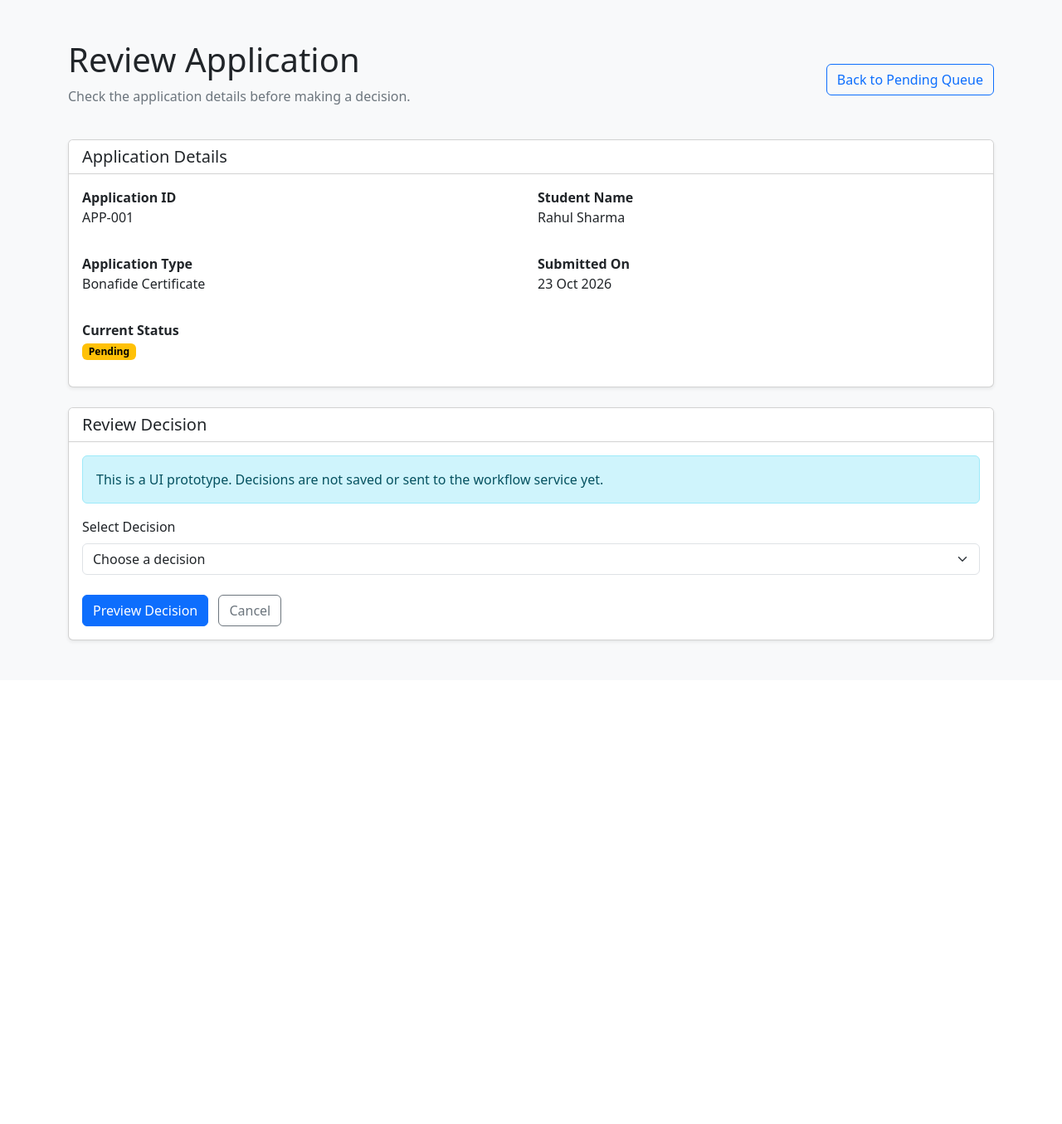
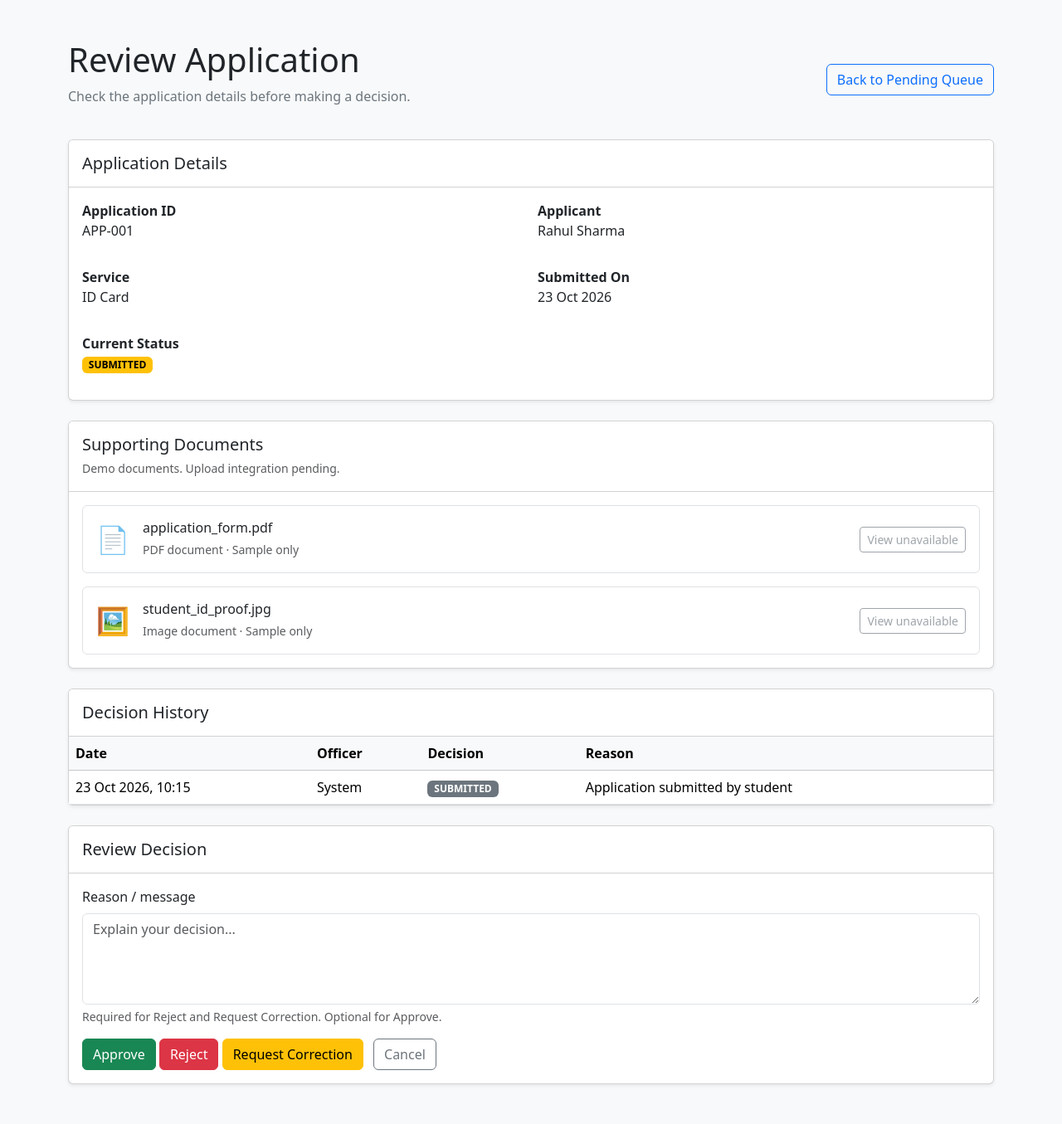
Before and after one commit to TanishqGoyal27/Docket, a Spring Boot app: page /staff/review?id=APP-001 in a window 1280 px wide. Shown: the part 56-1411 px from the top of the page at 83% size. Before the commit the page ends 831 px from the top, so only its background shows below. Run offline with Spring Boot 4, Linux system fonts and the light colour scheme.

Commit message:
WIP staff pages

```diff
--- a/src/main/java/com/tiet/docket/staff/StaffController.java
+++ b/src/main/java/com/tiet/docket/staff/StaffController.java
@@ -2,83 +2,142 @@ package com.tiet.docket.staff;
 
 import java.util.List;
 import java.util.Map;
+
 import org.springframework.stereotype.Controller;
 import org.springframework.ui.Model;
 import org.springframework.web.bind.annotation.GetMapping;
+import org.springframework.web.bind.annotation.PostMapping;
+import org.springframework.web.bind.annotation.RequestParam;
+import org.springframework.web.servlet.mvc.support.RedirectAttributes;
 
 @Controller
 public class StaffController {
 
+        // ---------- Portal (role chooser) ----------
+        @GetMapping("/")
+        public String home() {
+                return "redirect:/staff/portal";
+        }
+
+        @GetMapping("/staff/portal")
+        public String portal(Model model) {
+                model.addAttribute("officerRoles", List.of(
+                                new StaffRoleCard("ADMIN_OFFICER", "Administrative Officer",
+                                                "Verifies ID card applications, reviews correction requests and updates student records.",
+                                                "🗂️", "approval"),
+                                new StaffRoleCard("PROFESSOR", "Professor / Supervisor",
+                                                "Verifies project relevance and expenditure of reimbursement claims.",
+                                                "🎓", "approval"),
+                                new StaffRoleCard("HOD", "Head of Department",
+                                                "Approves or rejects verified reimbursement claims.", "🏛️",
+                                                "approval"),
+                                new StaffRoleCard("SCHOLARSHIP_OFFICER", "Scholarship Officer",
+                                                "Verifies scholarship documents and eligibility.", "🏅", "approval"),
+                                new StaffRoleCard("FINANCE_OFFICER", "Finance Officer",
+                                                "Verifies ID card fees and reimbursement bills.", "💳", "finance"),
+                                new StaffRoleCard("ACCOUNTS_OFFICER", "Accounts Officer",
+                                                "Records payment reference and date, then marks claims as processed.",
+                                                "🧾", "finance")));
+                model.addAttribute("adminRole", new StaffRoleCard("ADMINISTRATOR", "Administrator",
+                                "Manages users, roles, departments, required documents and approval sequences.", "⚙️",
+                                "admin"));
+                return "staff-portal";
+        }
+
+        // ---------- Dashboard ----------
+
         @GetMapping("/staff/dashboard")
         public String dashboard(Model model) {
-        model.addAttribute("pendingCount", 3);
+                // TODO: replace with workflowService.getPendingFor(officer).size()
+                model.addAttribute("pendingCount", sampleApplications().size());
                 return "staff-dashboard";
         }
 
+        // ---------- Pending queue ----------
+
         @GetMapping("/staff/queue")
         public String pendingQueue(Model model) {
-
-        // TODO: Replace sample data with WorkflowService data.
-        List<Map<String, String>> applications = List.of(
-                Map.of(
-                        "id", "APP-001",
-                        "student", "Rahul Sharma",
-                        "type", "Bonafide Certificate",
-                        "date", "23 Oct 2026",
-                        "status", "Pending"),
-                Map.of(
-                        "id", "APP-002",
-                        "student", "Priya Verma",
-                        "type", "Fee Concession",
-                        "date", "22 Oct 2026",
-                        "status", "Pending"),
-                Map.of(
-                        "id", "APP-003",
-                        "student", "Aman Singh",
-                        "type", "Hostel Application",
-                        "date", "21 Oct 2026",
-                        "status", "Pending"));
-
-        model.addAttribute("applications", applications);
+                // TODO: replace with workflowService.getPendingFor(officer)
+                model.addAttribute("applications", sampleApplications());
                 return "staff-queue";
         }
 
+        // ---------- Review page ----------
+
         @GetMapping("/staff/review")
-    public String reviewApplication(
-            @org.springframework.web.bind.annotation.RequestParam(defaultValue = "APP-001") String id,
-            Model model) {
+        public String reviewApplication(@RequestParam String id, Model model) {
+                // TODO: load the real Application (must check it belongs to this officer's
+                // stage)
+                Map<String, String> app = sampleApplications().stream()
+                                .filter(a -> a.get("id").equals(id))
+                                .findFirst()
+                                .orElse(null);
 
-        List<Map<String, String>> applications = List.of(
-                Map.of(
-                        "id", "APP-001",
-                        "student", "Rahul Sharma",
-                        "type", "Bonafide Certificate",
-                        "date", "23 Oct 2026",
-                        "status", "Pending"),
-                Map.of(
-                        "id", "APP-002",
-                        "student", "Priya Verma",
-                        "type", "Fee Concession",
-                        "date", "22 Oct 2026",
-                        "status", "Pending"),
-                Map.of(
-                        "id", "APP-003",
-                        "student", "Aman Singh",
-                        "type", "Hostel Application",
-                        "date", "21 Oct 2026",
-                        "status", "Pending"));
+                if (app == null) {
+                        return "redirect:/staff/queue";
+                }
 
-        Map<String, String> selectedApplication = applications.stream()
-                .filter(app -> app.get("id").equals(id))
-                .findFirst()
-                .orElse(applications.get(0));
+                model.addAttribute("applicationId", app.get("id"));
+                model.addAttribute("studentName", app.get("student"));
+                model.addAttribute("applicationType", app.get("type"));
+                model.addAttribute("submittedOn", app.get("date"));
+                model.addAttribute("status", app.get("status"));
 
-        model.addAttribute("applicationId", selectedApplication.get("id"));
-        model.addAttribute("studentName", selectedApplication.get("student"));
-        model.addAttribute("applicationType", selectedApplication.get("type"));
-        model.addAttribute("submittedOn", selectedApplication.get("date"));
-        model.addAttribute("status", selectedApplication.get("status"));
+                // TODO: replace with real DecisionHistory rows for this application
+                model.addAttribute("history", List.of(
+                                Map.of("date", "23 Oct 2026, 10:15", "officer", "System",
+                                                "decision", "SUBMITTED", "reason",
+                                                "Application submitted by student")));
 
                 return "staff-review";
         }
+
+        // ---------- Decision (Approve / Reject / Request Correction) ----------
+
+        @PostMapping("/staff/review/decision")
+        public String submitDecision(@RequestParam String id,
+                        @RequestParam String action,
+                        @RequestParam(defaultValue = "") String reason,
+                        RedirectAttributes redirect) {
+
+                String text = reason.trim();
+                boolean validAction = action.equals("approve") || action.equals("reject")
+                                || action.equals("correction");
+                boolean needsReason = action.equals("reject") || action.equals("correction");
+
+                if (!validAction) {
+                        redirect.addFlashAttribute("error", "Unknown action.");
+                        return "redirect:/staff/queue";
                 }
+
+                // Server-side rule: rejection reason / correction message is mandatory
+                if (needsReason && text.isEmpty()) {
+                        redirect.addFlashAttribute("error", action.equals("reject")
+                                        ? "A reason is required to reject an application."
+                                        : "Please describe what the student needs to correct.");
+                        redirect.addAttribute("id", id);
+                        return "redirect:/staff/review";
+                }
+
+                // TODO: call the real WorkflowService with the logged-in officer:
+                // approve -> workflowService.approve(applicationId, officer)
+                // reject -> workflowService.reject(applicationId, officer, text)
+                // correction -> workflowService.requestCorrection(applicationId, officer, text)
+                redirect.addFlashAttribute("success",
+                                "Demo only: '" + action + "' for " + id + " was not saved yet.");
+                return "redirect:/staff/queue";
+        }
+
+        // ---------- Sample data (remove when WorkflowService is merged) ----------
+
+        // TODO: delete once WorkflowService.getPendingFor() is merged
+        private List<Map<String, String>> sampleApplications() {
+                return List.of(
+                                Map.of("id", "APP-001", "student", "Rahul Sharma", "type", "ID Card",
+                                                "date", "23 Oct 2026", "status", "SUBMITTED"),
+                                Map.of("id", "APP-002", "student", "Priya Verma", "type", "Project Reimbursement",
+                                                "date", "22 Oct 2026", "status", "UNDER_REVIEW"),
+                                Map.of("id", "APP-003", "student", "Aman Singh", "type", "Details Correction",
+                                                "date", "21 Oct 2026", "status", "SUBMITTED"));
+        }
+}
--- a/src/main/resources/templates/staff-review.html
+++ b/src/main/resources/templates/staff-review.html
@@ -5,7 +5,6 @@
     <meta charset="UTF-8">
     <meta name="viewport" content="width=device-width, initial-scale=1">
     <title>Review Application | Docket</title>
-
     <link href="https://cdn.jsdelivr.net/npm/bootstrap@5.3.3/dist/css/bootstrap.min.css" rel="stylesheet">
 </head>
 
@@ -13,166 +12,150 @@
 
     <nav class="navbar navbar-dark bg-primary">
         <div class="container">
-            <a class="navbar-brand" href="/staff/dashboard">
-                Docket | Staff Portal
-            </a>
+            <a class="navbar-brand" th:href="@{/staff/dashboard}">Docket | Staff Portal</a>
+            <!-- TODO: notification bell with unread count goes here -->
         </div>
     </nav>
 
     <div class="container py-5">
 
+        <div th:if="${error}" class="alert alert-danger" th:text="${error}"></div>
+
+        <!-- Page heading -->
         <div class="d-flex justify-content-between align-items-center mb-4">
             <div>
                 <h1>Review Application</h1>
-                <p class="text-secondary">
-                    Check the application details before making a decision.
-                </p>
+                <p class="text-secondary">Check the application details before making a decision.</p>
             </div>
-
-            <a href="/staff/queue" class="btn btn-outline-primary">
-                Back to Pending Queue
-            </a>
+            <a th:href="@{/staff/queue}" class="btn btn-outline-primary">Back to Pending Queue</a>
         </div>
 
+        <!-- Application details -->
         <div class="card shadow-sm mb-4">
-            <div class="card-header bg-white">
+            <div class="card-header bg-white py-3">
                 <h5 class="mb-0">Application Details</h5>
             </div>
-
             <div class="card-body">
                 <div class="row g-3">
                     <div class="col-md-6">
                         <strong>Application ID</strong>
-                        <p id="applicationId" th:text="${applicationId}">APP-001</p>
+                        <p th:text="${applicationId}">APP-001</p>
                     </div>
-
                     <div class="col-md-6">
-                        <strong>Student Name</strong>
-                        <p th:text="${studentName}">Rahul Sharma</p>
+                        <strong>Applicant</strong>
+                        <p th:text="${studentName}">Student name</p>
                     </div>
-
                     <div class="col-md-6">
-                        <strong>Application Type</strong>
-                        <p th:text="${applicationType}">Bonafide Certificate</p>
+                        <strong>Service</strong>
+                        <p th:text="${applicationType}">ID Card</p>
                     </div>
-
                     <div class="col-md-6">
                         <strong>Submitted On</strong>
                         <p th:text="${submittedOn}">23 Oct 2026</p>
                     </div>
-
                     <div class="col-md-6">
                         <strong>Current Status</strong>
-                        <p>
-                            <span class="badge text-bg-warning" th:text="${status}">Pending</span>
-                        </p>
+                        <p><span class="badge text-bg-warning" th:text="${status}">STATUS</span></p>
                     </div>
                 </div>
             </div>
         </div>
 
+        <!-- Supporting documents -->
+        <div class="card shadow-sm mb-4">
+            <div class="card-header bg-white py-3">
+                <h5 class="mb-1">Supporting Documents</h5>
+                <small class="text-muted">Demo documents. Upload integration pending.</small>
+            </div>
+            <div class="card-body">
+
+                <!-- TODO: replace with the real ApplicationDocument list (view / download links) -->
+                <div
+                    class="d-flex flex-column flex-md-row align-items-md-center justify-content-between border rounded p-3 mb-3">
+                    <div class="d-flex align-items-center mb-2 mb-md-0">
+                        <span class="fs-2 text-danger me-3">&#128196;</span>
+                        <div>
+                            <h6 class="mb-1">application_form.pdf</h6>
+                            <small class="text-muted">PDF document · Sample only</small>
+                        </div>
+                    </div>
+                    <button type="button" class="btn btn-outline-secondary btn-sm" disabled>View unavailable</button>
+                </div>
+
+                <div
+                    class="d-flex flex-column flex-md-row align-items-md-center justify-content-between border rounded p-3">
+                    <div class="d-flex align-items-center mb-2 mb-md-0">
+                        <span class="fs-2 text-primary me-3">&#128444;</span>
+                        <div>
+                            <h6 class="mb-1">student_id_proof.jpg</h6>
+                            <small class="text-muted">Image document · Sample only</small>
+                        </div>
+                    </div>
+                    <button type="button" class="btn btn-outline-secondary btn-sm" disabled>View unavailable</button>
+                </div>
+
+            </div>
+        </div>
+
+        <!-- Decision history -->
+        <div class="card shadow-sm mb-4">
+            <div class="card-header bg-white py-3">
+                <h5 class="mb-0">Decision History</h5>
+            </div>
+            <div class="table-responsive">
+                <table class="table mb-0 align-middle">
+                    <thead class="table-light">
+                        <tr>
+                            <th>Date</th>
+                            <th>Officer</th>
+                            <th>Decision</th>
+                            <th>Reason</th>
+                        </tr>
+                    </thead>
+                    <tbody>
+                        <tr th:each="h : ${history}">
+                            <td th:text="${h.date}">date</td>
+                            <td th:text="${h.officer}">officer</td>
+                            <td><span class="badge text-bg-secondary" th:text="${h.decision}">DECISION</span></td>
+                            <td th:text="${h.reason}">reason</td>
+                        </tr>
+                        <tr th:if="${#lists.isEmpty(history)}">
+                            <td colspan="4" class="text-center text-muted">No decisions yet.</td>
+                        </tr>
+                    </tbody>
+                </table>
+            </div>
+        </div>
+
+        <!-- Review decision -->
         <div class="card shadow-sm">
-            <div class="card-header bg-white">
+            <div class="card-header bg-white py-3">
                 <h5 class="mb-0">Review Decision</h5>
             </div>
+            <div class="card-body">
+                <!-- th:action adds the CSRF token automatically (needed because Spring Security is on) -->
+                <form th:action="@{/staff/review/decision}" method="post">
+                    <input type="hidden" name="id" th:value="${applicationId}">
 
-            <div class="card-body">
-
-                <div class="alert alert-info">
-                    This is a UI prototype. Decisions are not saved or sent
-                    to the workflow service yet.
-                </div>
-
-                <form id="reviewForm">
-
-                    <div class="mb-4">
-                        <label for="decision" class="form-label">
-                            Select Decision
-                        </label>
-
-                        <select id="decision" class="form-select" required>
-                            <option value="">Choose a decision</option>
-                            <option value="approve">Approve</option>
-                            <option value="reject">Reject</option>
-                            <option value="correction">Request Correction</option>
-                        </select>
-                    </div>
-
-                    <div class="mb-4 d-none" id="reasonSection">
-                        <label for="reason" class="form-label" id="reasonLabel">
-                            Reason
-                        </label>
-
-                        <textarea id="reason" class="form-control" rows="4"
-                            placeholder="Enter the reason..."></textarea>
-
+                    <div class="mb-3">
+                        <label for="reason" class="form-label">Reason / message</label>
+                        <textarea id="reason" name="reason" class="form-control" rows="4"
+                            placeholder="Explain your decision..."></textarea>
                         <div class="form-text">
-                            A reason is required for rejection or correction requests.
+                            Required for Reject and Request Correction. Optional for Approve.
                         </div>
                     </div>
 
-                    <div id="confirmation" class="alert d-none" role="status"></div>
-
-                    <button type="submit" class="btn btn-primary">
-                        Preview Decision
-                    </button>
-
-                    <a href="/staff/queue" class="btn btn-outline-secondary ms-2">
-                        Cancel
-                    </a>
-
+                    <button type="submit" name="action" value="approve" class="btn btn-success">Approve</button>
+                    <button type="submit" name="action" value="reject" class="btn btn-danger">Reject</button>
+                    <button type="submit" name="action" value="correction" class="btn btn-warning">Request
+                        Correction</button>
+                    <a th:href="@{/staff/queue}" class="btn btn-outline-secondary ms-2">Cancel</a>
                 </form>
             </div>
         </div>
+
     </div>
-
-    <script>
-        const decision = document.getElementById("decision");
-        const reasonSection = document.getElementById("reasonSection");
-        const reason = document.getElementById("reason");
-        const reasonLabel = document.getElementById("reasonLabel");
-        const confirmation = document.getElementById("confirmation");
-        const reviewForm = document.getElementById("reviewForm");
-
-        decision.addEventListener("change", function () {
-            const needsReason =
-                this.value === "reject" || this.value === "correction";
-
-            reasonSection.classList.toggle("d-none", !needsReason);
-            reason.required = needsReason;
-            reason.value = "";
-            confirmation.className = "alert d-none";
-
-            if (this.value === "reject") {
-                reasonLabel.textContent = "Rejection Reason";
-                reason.placeholder = "Explain why the application is being rejected...";
-            } else if (this.value === "correction") {
-                reasonLabel.textContent = "Correction Message";
-                reason.placeholder = "Explain what the student needs to correct...";
-            }
-        });
-
-        reviewForm.addEventListener("submit", function (event) {
-            event.preventDefault();
-
-            if (!this.reportValidity()) {
-                return;
-            }
-
-            const selected =
-                decision.options[decision.selectedIndex].text;
-
-            const applicationId =
-                document.getElementById("applicationId").textContent.trim();
-
-            confirmation.className = "alert alert-info";
-            confirmation.textContent =
-                "Preview only: " + selected +
-                " selected for application " +
-                applicationId +
-                ". No decision has been saved.";
-        });
-    </script>
 
 </body>
 
```
Also changed, not shown: src/main/java/com/tiet/docket/staff/StaffRoleCard.java (added, +10 -0 lines), src/main/resources/static/css/staff-portal.css (added, +75 -0 lines), src/main/resources/templates/staff-dashboard.html (+4 -5 lines), src/main/resources/templates/staff-login.html (added, +51 -0 lines), src/main/resources/templates/staff-portal.html (added, +65 -0 lines), src/main/resources/templates/staff-queue.html (+19 -33 lines). Lines whose indentation alone changed are shown as unchanged.
